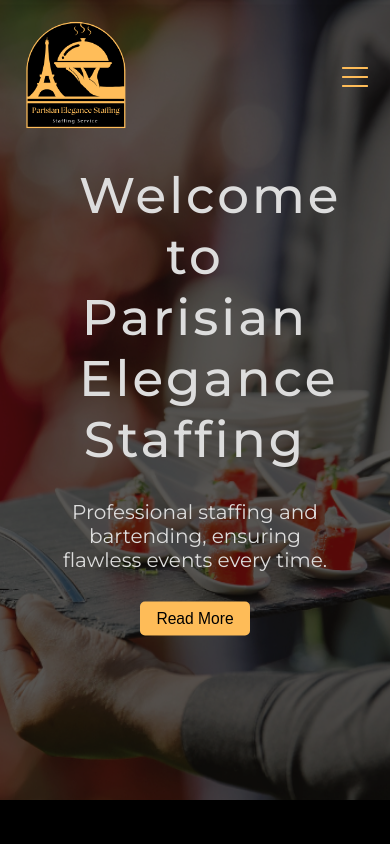
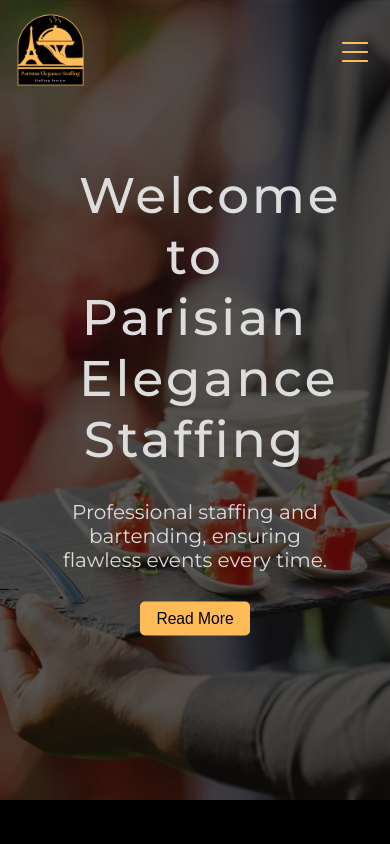
Before and after one commit to parisianelegancestaffing/myWebsite, a plain HTML site: page index.html in a window 390 px wide. Shown: the top 844 px of the page. Drawn offline with nearby package versions, Linux system fonts and the light colour scheme.

Commit message:
Update styles5.css

```diff
--- a/assets/style/styles5.css
+++ b/assets/style/styles5.css
@@ -331,6 +331,10 @@
         nav {
             padding: 0;
         }
+
+        nav .logo img {
+        height: 100px;
+    }
 
         .nav-links {
             display: none;
```
